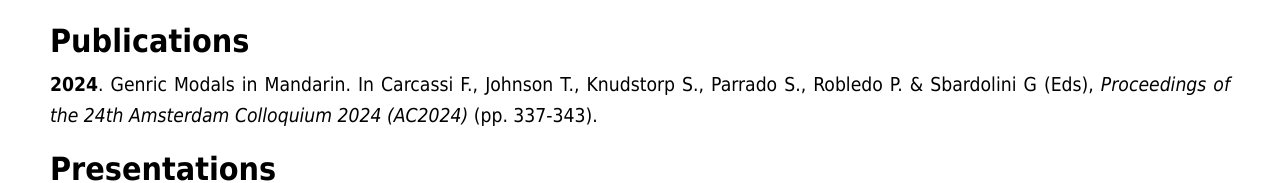
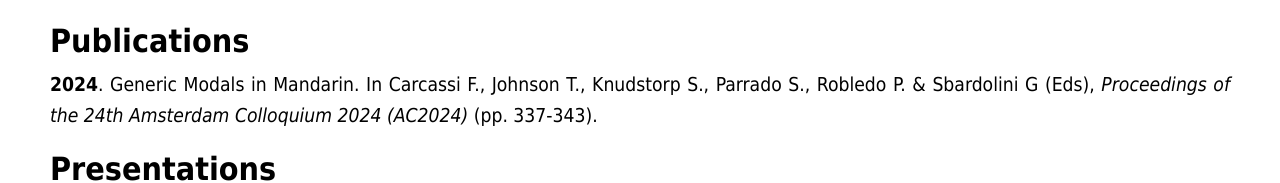
Before and after one commit to chunhungshih/chunhungshih.github.io, a plain HTML site: page research.html in a window 1280 px wide. Shown: the part 488-671 px from the top of the page. Drawn offline with Linux system fonts and the light colour scheme.

Commit message:
Update research.html

```diff
--- a/research.html
+++ b/research.html
@@ -26,7 +26,7 @@
 
   <div class="content">
     <h1>Publications</h1>
-    <p><b>2024</b>. Genric Modals in Mandarin. In Carcassi F., Johnson T., Knudstorp S., Parrado S., Robledo P. & Sbardolini G (Eds), <i>Proceedings of the 24th Amsterdam Colloquium 2024 (AC2024)</i> (pp. 337-343).</p>
+    <p><b>2024</b>. Generic Modals in Mandarin. In Carcassi F., Johnson T., Knudstorp S., Parrado S., Robledo P. & Sbardolini G (Eds), <i>Proceedings of the 24th Amsterdam Colloquium 2024 (AC2024)</i> (pp. 337-343).</p>
 
     <br>
     <h1>Presentations</h1>
```
